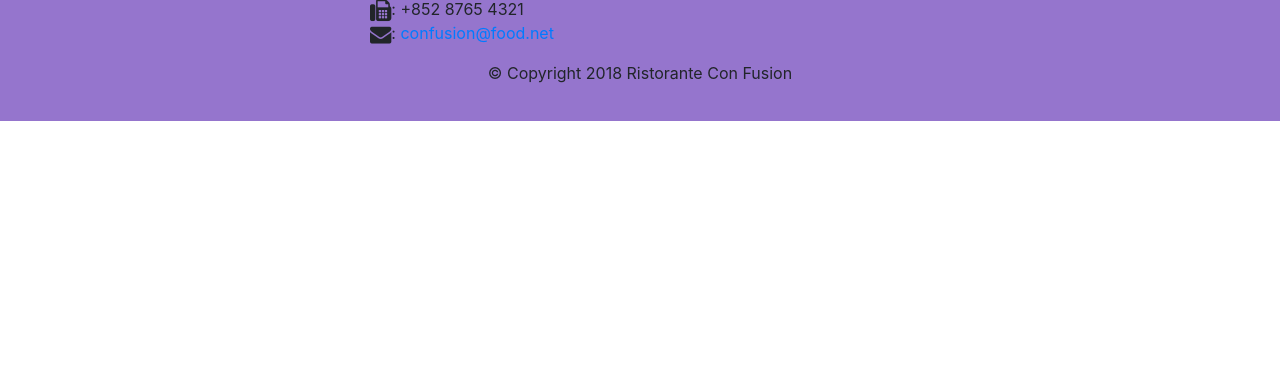
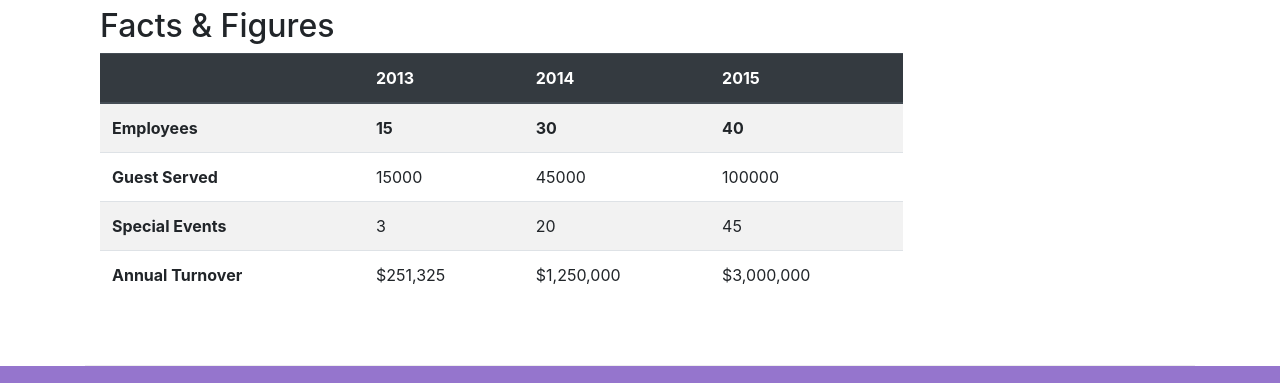
Before and after one commit to stefanodipierro/Front-End-Web-UI-Frameworks-and-Tools-Bootstrap-4-, a website: page aboutus.html in a window 1280 px wide. Shown: the part 1655-2038 px from the top of the page. Before the commit the page ends 1776 px from the top, so only its background shows below. Drawn offline with nearby package versions, Linux system fonts and the light colour scheme.

Commit message:
Tables and Cards

```diff
--- a/aboutus.html
+++ b/aboutus.html
@@ -75,10 +75,39 @@
                 <p>Started in 2010, Ristorante con Fusion quickly established itself as a culinary icon par excellence in Hong Kong. With its unique brand of world fusion cuisine that can be found nowhere else, it enjoys patronage from the A-list clientele in Hong Kong.  Featuring four of the best three-star Michelin chefs in the world, you never know what will arrive on your plate the next time you visit us.</p>
                 <p>The restaurant traces its humble beginnings to <em>The Frying Pan</em>, a successful chain started by our CEO, Mr. Peter Pan, that featured for the first time the world's best cuisines in a pan.</p>
             </div>
-            <div>
+            <div class="col-sm">
+                <div class="card">
+                    <h3 class="card-header bg-primary text-white">Facts at a Glance</h3>
+                    <div class="card-body">
+                        <dl class="row">
+                            <dt class="col-6">Started</dt>
+                            <dd class="col-6">3 Feb. 2013</dd>
+
+                            <dt class="col-6">Major Stake Holder</dt>
+                            <dd class="col-6">HK Fine Foods Inc.</dd>
+                            <dt class="col-6">Last Year's Turnover</dt>
+                            <dd class="col-6">$1,250,375</dd>
+                            <dt class="col-6">Employees</dt>
+                            <dd class="col-6">40</dd>
+                        </dl>
+                    </div>
+                </div>
+
             </div>
+            <div class="col-12">
+                    <div class="card card-body bg-light">
+                        <blockquote class="blockquote">
+                            <p class="mb-0">You better cut the pizza in four pieces because i`m not hungry enough to eat six</p>
+                            <footer class="blockquote-footer">Yogi Berra
+                                <cite title="Source Title">The Wit and the Wisdom of Jogi Berra</cite>
+                            </footer>
+
+                        </blockquote>
+                    </div>
+
             </div>
         </div>
+    </div>
 
 
         <div class="row">
@@ -95,6 +124,53 @@
                 <div class="d-none d-sm-block"><p>Award winning three-star Michelin chef with wide International experience having worked closely with whos-who in the culinary world, he specializes in creating mouthwatering Indo-Italian fusion experiences. He says, <em>Put together the cuisines from the two craziest cultures, and you get a winning hit! Amma Mia!</em></p></div>
             </div>
        </div>
+       <div class="row row-content">
+           <div class="col-12 col-sm-9">
+               <h2>Facts &amp; Figures</h2>
+               <div class="table-responsive">
+                   <table class="table table-striped">
+                       <thead class="thead-dark">
+                           <tr>
+                               <th>&nbsp;</th>
+                               <th>2013</th>
+                               <th>2014</th>
+                               <th>2015</th>
+                           </tr>
+                       </thead>
+                       <tbody>
+                           <tr>
+                               <th>Employees</th>
+                               <th>15</th>
+                               <th>30</th>
+                               <th>40</th>
+
+                           </tr>
+                           <tr>
+                               <th>Guest Served</th>
+                               <td>15000</td>
+                               <td>45000</td>
+                               <td>100000</td>
+                           </tr>
+                           <tr>
+                               <th>Special Events</th>
+                               <td>3</td>
+                               <td>20</td>
+                               <td>45</td>
+                           </tr>
+                           <tr>
+                               <th>Annual Turnover</th>
+                               <td>$251,325</td>
+                               <td>$1,250,000</td>
+                               <td>$3,000,000</td>
+                           </tr>
+                       </tbody>
+                   </table>
+               </div>
+           </div>
+           <div class="col-12 col-sm-3">
+
+           </div>
+       </div>
 
     </div>
 
@@ -107,7 +183,7 @@
                         <li><a href="./index.html">Home</a></li>
                         <li><a href="#">About</a></li>
                         <li><a href="#">Menu</a></li>
-                        <li><a href="#">Contact</a></li>
+                        <li><a href="./contactus.html">Contact</a></li>
                     </ul>
                 </div>
                 <div class="col-7 col-sm-5">
```
